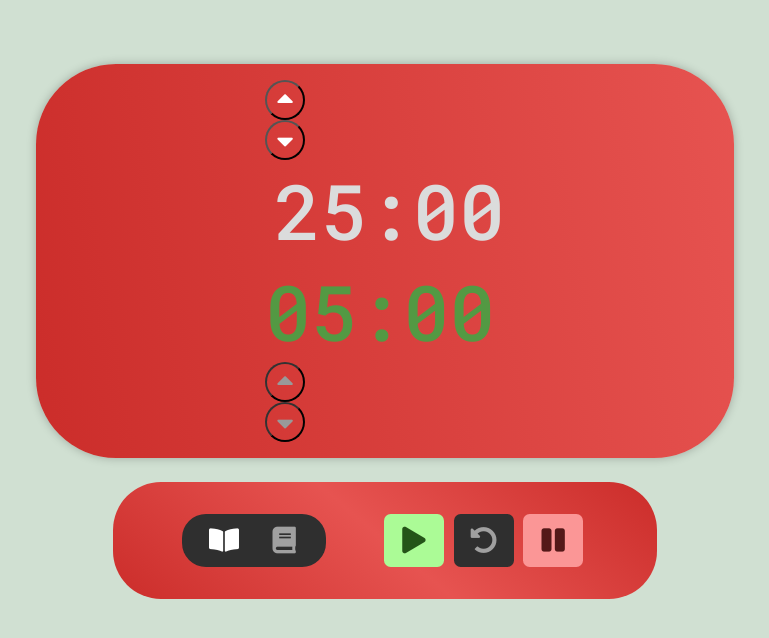
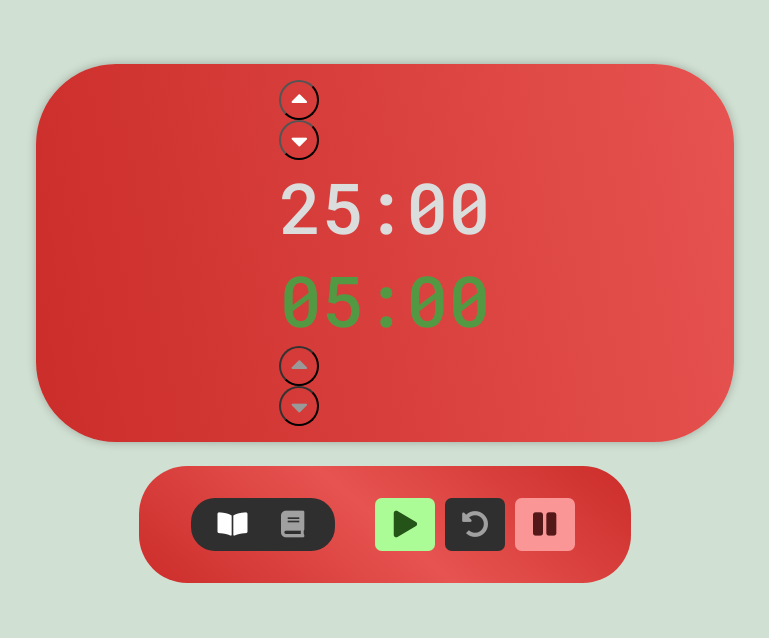
Before and after one commit to jstarks19/Pomodoro-Interval-Timer, a React app: page / in a window 1280 px wide. Shown: the part 104-742 px from the top of the page, without its empty margins (255-1024 px from the left). Built offline with nearby package versions, Linux system fonts and the light colour scheme; a web font is replaced by a local one.

Commit message:
responsive

```diff
--- a/src/styles/Display.scss
+++ b/src/styles/Display.scss
@@ -7,10 +7,10 @@ $color-display: #0e1312;
   border-radius: 4rem;
 
   width: 100%;
-  height: 10rem;
+  height: 11rem;
   padding: 1rem;
 
-  justify-content: space-around;
+  justify-content: space-evenly;
   align-items: center;
 
   &::before {
--- a/src/styles/DisplayNumbers.scss
+++ b/src/styles/DisplayNumbers.scss
@@ -9,7 +9,7 @@
     display: inline-block;
     vertical-align: middle;
 
-    font-size: 6vw;
+    font-size: 5.5vw;
 
     @media (max-width: 750px) {
       letter-spacing: 0rem;
@@ -23,19 +23,11 @@
   span {
     color: #dbdcdc;
   }
-  margin-left: 0.6rem;
-  @media (max-width: 750px) {
-    margin-left: 0;
-  }
 }
 
 .DisplayNumbers:nth-child(2n + 1) {
   span {
     color: #8bff6f;
-  }
-  margin-right: 0.6rem;
-  @media (max-width: 750px) {
-    margin-right: 0;
   }
 }
 
--- a/src/styles/Interface.scss
+++ b/src/styles/Interface.scss
@@ -1,5 +1,5 @@
 .Interface {
-  width: 30em;
+  width: 26em;
   display: flex;
   position: relative;
   top: 1.5em;
@@ -40,6 +40,6 @@
   }
 
   @media (max-width: 1300px) {
-    width: 40vw;
+    width: 36vw;
   }
 }
```
Also changed, not shown: 1 other file (tests, documents, lock files or other folders).
